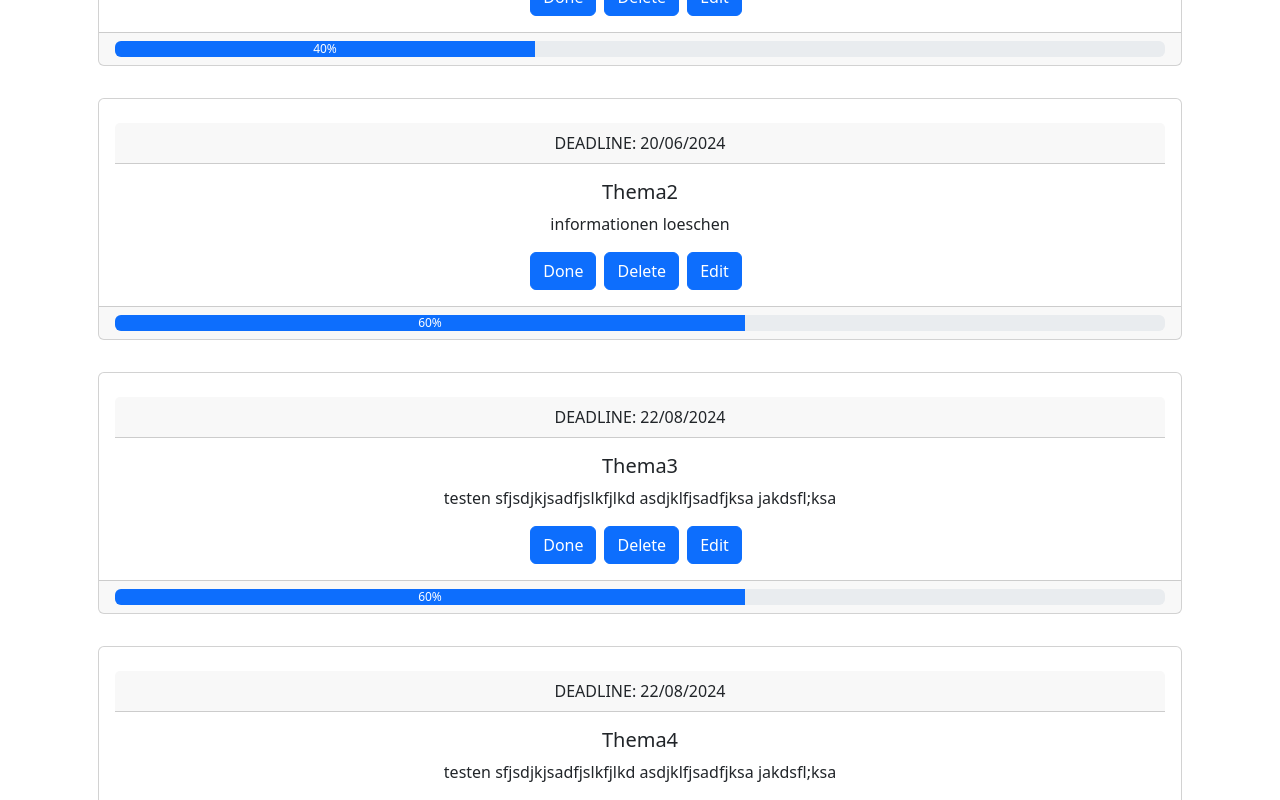
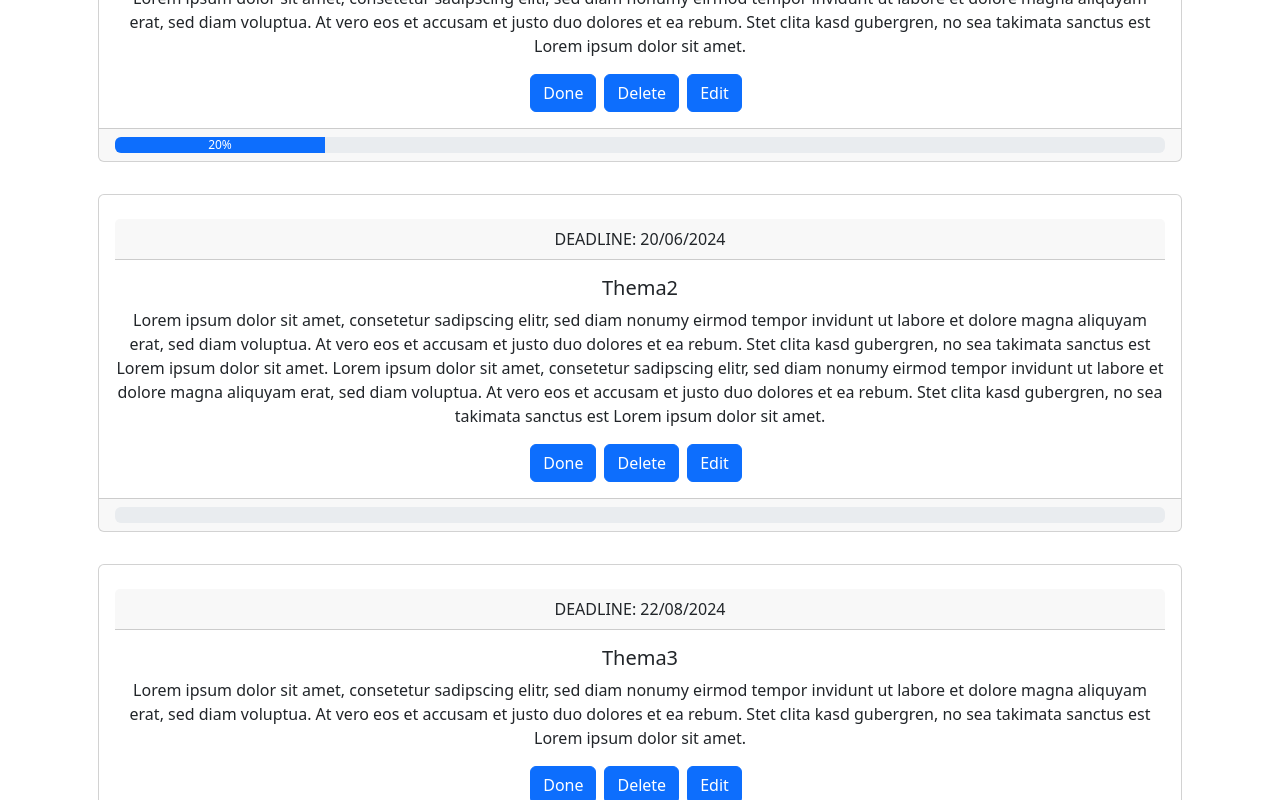
Before and after one commit to henry104605/todolist-bs, a React (Vite) app: page / in a window 1280 px wide. Shown: the part 240-1040 px from the top of the page. Built offline with nearby package versions, Linux system fonts and the light colour scheme.

Commit message:
for the moment the function of delete, done and add only work on the ToDo ADD Page

```diff
--- a/index.html
+++ b/index.html
@@ -2,9 +2,8 @@
 <html lang="en">
   <head>
     <meta charset="UTF-8" />
-    <link rel="icon" type="image/svg+xml" href="/vite.svg" />
     <meta name="viewport" content="width=device-width, initial-scale=1.0" />
-    <title>Vite + React</title>
+    <title>ToDoApp</title>
   </head>
   <body>
     <div id="root"></div>
--- a/src/components/ToDo.jsx
+++ b/src/components/ToDo.jsx
@@ -7,10 +7,18 @@ export default function ToDo(props) {
         <Card.Header>DEADLINE: {props.deadline}</Card.Header>
         <Card.Title className="mt-3">{props.topic}</Card.Title>
         <Card.Text>{props.info}</Card.Text>
-        <Button className="me-2" variant="primary">
+        <Button
+          onClick={() => props.delete(props.id)}
+          className="me-2"
+          variant="primary"
+        >
           Done
         </Button>
-        <Button className="me-2" variant="primary">
+        <Button
+          onClick={() => props.delete(props.id)}
+          className="me-2"
+          variant="primary"
+        >
           Delete
         </Button>
         <Button className="me-2" variant="primary">
--- a/src/components/ToDoList.jsx
+++ b/src/components/ToDoList.jsx
@@ -5,33 +5,33 @@ export default function ToDoList() {
   const items = [
     <ToDo
       topic="Thema1"
-      deadline="18/02/2024"
-      info="informationen raussuchen"
-      progress={40}
+      deadline="18/06/2024"
+      info="Lorem ipsum dolor sit amet, consetetur sadipscing elitr, sed diam nonumy eirmod tempor invidunt ut labore et dolore magna aliquyam erat, sed diam voluptua. At vero eos et accusam et justo duo dolores et ea rebum. Stet clita kasd gubergren, no sea takimata sanctus est Lorem ipsum dolor sit amet."
+      progress={20}
     />,
     <ToDo
       topic="Thema2"
       deadline="20/06/2024"
-      info="informationen loeschen"
-      progress={60}
+      info="Lorem ipsum dolor sit amet, consetetur sadipscing elitr, sed diam nonumy eirmod tempor invidunt ut labore et dolore magna aliquyam erat, sed diam voluptua. At vero eos et accusam et justo duo dolores et ea rebum. Stet clita kasd gubergren, no sea takimata sanctus est Lorem ipsum dolor sit amet. Lorem ipsum dolor sit amet, consetetur sadipscing elitr, sed diam nonumy eirmod tempor invidunt ut labore et dolore magna aliquyam erat, sed diam voluptua. At vero eos et accusam et justo duo dolores et ea rebum. Stet clita kasd gubergren, no sea takimata sanctus est Lorem ipsum dolor sit amet."
+      progress={0}
     />,
     <ToDo
       topic="Thema3"
       deadline="22/08/2024"
-      info="testen sfjsdjkjsadfjslkfjlkd asdjklfjsadfjksa jakdsfl;ksa"
+      info="Lorem ipsum dolor sit amet, consetetur sadipscing elitr, sed diam nonumy eirmod tempor invidunt ut labore et dolore magna aliquyam erat, sed diam voluptua. At vero eos et accusam et justo duo dolores et ea rebum. Stet clita kasd gubergren, no sea takimata sanctus est Lorem ipsum dolor sit amet."
       progress={60}
     />,
     <ToDo
       topic="Thema4"
       deadline="22/08/2024"
-      info="testen sfjsdjkjsadfjslkfjlkd asdjklfjsadfjksa jakdsfl;ksa"
-      progress={60}
+      info="Lorem ipsum dolor sit amet, consetetur sadipscing elitr, sed diam nonumy eirmod tempor invidunt ut labore et dolore magna aliquyam erat, sed diam voluptua. At vero eos et accusam et justo duo dolores et ea rebum. Stet clita kasd gubergren, no sea takimata sanctus est Lorem ipsum dolor sit amet."
+      progress={80}
     />,
   ];
 
   return (
     <Container>
-      <ListGroup>
+      <ListGroup className="mt-5">
         {items.map((item, index) => (
           <ListGroup.Item key={index} className="mb-3 border-0">
             {item}
--- a/src/pages/ImpressumPage.jsx
+++ b/src/pages/ImpressumPage.jsx
@@ -2,7 +2,7 @@ import { Container } from "react-bootstrap";
 
 export default function ImpressumPage() {
   return (
-    <Container className="text-center mt-4">
+    <Container className="text-center mt-5">
       <h1>Impressum</h1>
       <div className="mt-3">
         Aaron Kruse
--- a/src/pages/NewToDoPage.jsx
+++ b/src/pages/NewToDoPage.jsx
@@ -1,5 +1,6 @@
 import { Button, Form, Container } from "react-bootstrap";
 import React, { useState } from "react";
+import ToDo from "../components/ToDo";
 
 export default function NewToDoPage() {
   const [formData, setFormData] = useState({
@@ -9,11 +10,23 @@ export default function NewToDoPage() {
     progress: 0,
   });
 
+  const [toDos, setToDos] = useState([]);
+
+  function deleteToDo(id) {
+    setToDos((currentTodos) => {
+      return currentTodos.filter((toDo) => toDo.id != id);
+    });
+  }
+
   const handleSubmit = (event) => {
     event.preventDefault();
-    // Hier kannst du die Daten verarbeiten, z.B. an einen API-Endpunkt senden
-    console.log("Formular wurde abgesendet:", formData);
-    // Optional: Setze die Formulardaten zurück
+
+    setToDos((currentTodos) => {
+      return [...currentTodos, { id: crypto.randomUUID(), formData }];
+    });
+
+    console.log(toDos);
+
     setFormData({
       title: "",
       description: "",
@@ -79,6 +92,21 @@ export default function NewToDoPage() {
           ADD
         </Button>
       </Form>
+      <div className="mt-5">
+        {toDos.map((currToDo) => {
+          return (
+            <ToDo
+              delete={deleteToDo}
+              id={currToDo.id}
+              key={currToDo.id}
+              topic={currToDo.formData.title}
+              deadline={currToDo.formData.deadline}
+              info={currToDo.formData.description}
+              progress={currToDo.formData.progress}
+            />
+          );
+        })}
+      </div>
     </Container>
   );
 }
```
